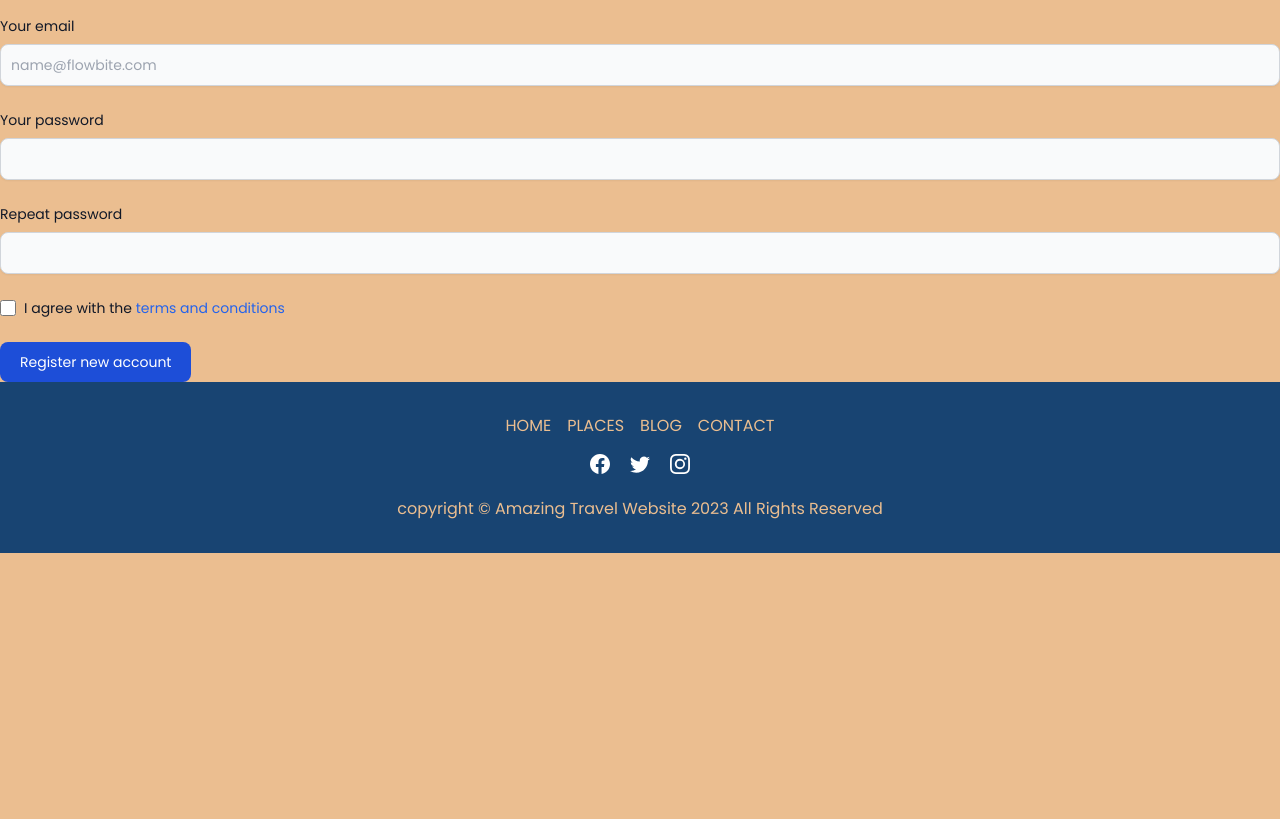
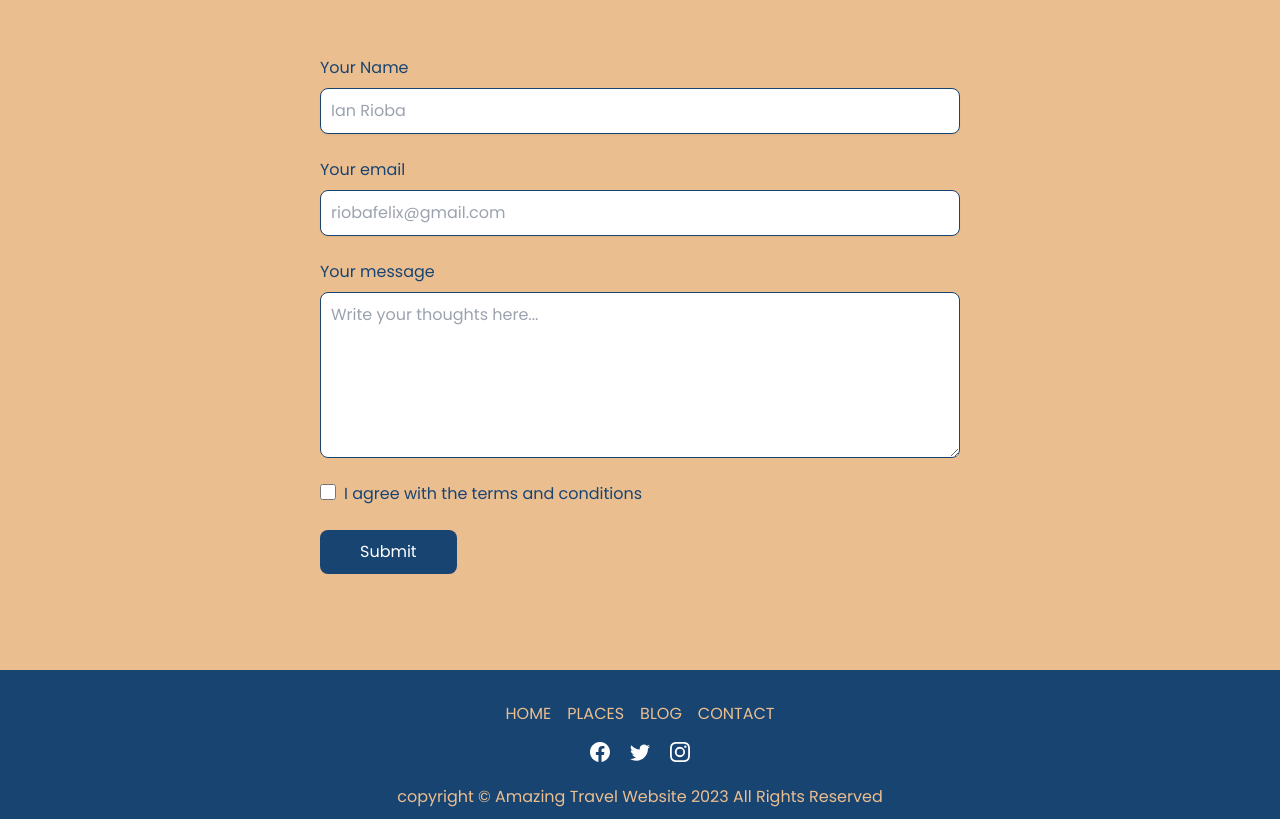
Before and after one commit to Rioba-Ian/gastbyTourismJamStack, a Gatsby site: page /contact in a window 1280 px wide. Shown: the part 584-1403 px from the top of the page. Before the commit the page ends 1137 px from the top, so only its background shows below. Built offline with nearby package versions, Linux system fonts and the light colour scheme; Gatsby itself is replaced by a stand-in of ours; a web font is replaced by a local one.

Commit message:
contact form styling

```diff
--- a/src/components/Contact.jsx
+++ b/src/components/Contact.jsx
@@ -1,88 +1,91 @@
 import React from "react";
 import Title from "./Title";
 import "../css/contact.css";
-import Layout from "./Layout";
-import StyledHero from "./StyledHero";
-import { graphql } from "gatsby";
 
 export default function Contact() {
   return (
-    <section className="contact-section">
+    <section className="contact-section mt-4 mb-16">
+      <div className="title-wrapper font-bold">
         <Title title="contact" subtitle="us" />
-      <form>
+      </div>
+      <div className="contact-form w-4/5 md:w-1/2 max-w-2xl mx-auto py-6">
+        <form action="https://formspree.io/f/mrgvvkze" method="POST">
           <div class="mb-6">
             <label
               for="email"
-            class="block mb-2 text-sm font-medium text-gray-900 dark:text-white"
+              className="block mb-2 font-sm font-medium text-dark-blue dark:text-white"
+            >
+              Your Name
+            </label>
+            <input
+              type="text"
+              id="email"
+              className="shadow-sm bg-gray-50 border border-gray-300 text-gray-900 font-sm rounded-lg focus:ring-blue-500 focus:border-blue-500 block w-full p-2.5 dark:bg-gray-700 dark:border-gray-600 dark:placeholder-gray-400 dark:text-white dark:focus:ring-blue-500 dark:focus:border-blue-500 dark:shadow-sm-light"
+              placeholder="Ian Rioba"
+              required
+            />
+          </div>
+          <div className="mb-6">
+            <label
+              for="email"
+              className="block mb-2 font-sm font-medium text-gray-900 dark:text-white"
             >
               Your email
             </label>
             <input
               type="email"
               id="email"
-            class="shadow-sm bg-gray-50 border border-gray-300 text-gray-900 text-sm rounded-lg focus:ring-blue-500 focus:border-blue-500 block w-full p-2.5 dark:bg-gray-700 dark:border-gray-600 dark:placeholder-gray-400 dark:text-white dark:focus:ring-blue-500 dark:focus:border-blue-500 dark:shadow-sm-light"
-            placeholder="name@flowbite.com"
+              placeholder="riobafelix@gmail.com"
+              className="shadow-sm bg-gray-50 border border-gray-300 text-gray-900 font-sm rounded-lg focus:ring-blue-500 focus:border-blue-500 block w-full p-2.5 dark:bg-gray-700 dark:border-gray-600 dark:placeholder-gray-400 dark:text-white dark:focus:ring-blue-500 dark:focus:border-blue-500 dark:shadow-sm-light"
               required
             />
           </div>
-        <div class="mb-6">
+          <div className="mb-6">
             <label
-            for="password"
-            class="block mb-2 text-sm font-medium text-gray-900 dark:text-white"
+              for="message"
+              className="block mb-2 font-sm font-medium text-dark-blue dark:text-white"
             >
-            Your password
+              Your message
             </label>
-          <input
-            type="password"
-            id="password"
-            class="shadow-sm bg-gray-50 border border-gray-300 text-gray-900 text-sm rounded-lg focus:ring-blue-500 focus:border-blue-500 block w-full p-2.5 dark:bg-gray-700 dark:border-gray-600 dark:placeholder-gray-400 dark:text-white dark:focus:ring-blue-500 dark:focus:border-blue-500 dark:shadow-sm-light"
-            required
-          />
+            <textarea
+              id="message"
+              rows="6"
+              className="block p-2.5 w-full font-sm text-gray-900 bg-gray-50 rounded-lg border border-gray-300 focus:ring-blue-500 focus:border-blue-500 dark:bg-gray-700 dark:border-gray-600 dark:placeholder-gray-400 dark:text-white dark:focus:ring-blue-500 dark:focus:border-blue-500"
+              placeholder="Write your thoughts here..."
+            ></textarea>
           </div>
-        <div class="mb-6">
-          <label
-            for="repeat-password"
-            class="block mb-2 text-sm font-medium text-gray-900 dark:text-white"
-          >
-            Repeat password
-          </label>
-          <input
-            type="password"
-            id="repeat-password"
-            class="shadow-sm bg-gray-50 border border-gray-300 text-gray-900 text-sm rounded-lg focus:ring-blue-500 focus:border-blue-500 block w-full p-2.5 dark:bg-gray-700 dark:border-gray-600 dark:placeholder-gray-400 dark:text-white dark:focus:ring-blue-500 dark:focus:border-blue-500 dark:shadow-sm-light"
-            required
-          />
-        </div>
-        <div class="flex items-start mb-6">
-          <div class="flex items-center h-5">
+          <div className="flex items-start mb-6">
+            <div className="flex items-center h-5">
               <input
                 id="terms"
                 type="checkbox"
                 value=""
-              class="w-4 h-4 border border-gray-300 rounded bg-gray-50 focus:ring-3 focus:ring-blue-300 dark:bg-gray-700 dark:border-gray-600 dark:focus:ring-blue-600 dark:ring-offset-gray-800 dark:focus:ring-offset-gray-800"
+                className="w-4 h-4 border border-gray-300 rounded bg-gray-50 focus:ring-3 focus:ring-blue-300 dark:bg-gray-700 dark:border-gray-600 dark:focus:ring-blue-600 dark:ring-offset-gray-800 dark:focus:ring-offset-gray-800"
                 required
               />
             </div>
             <label
               for="terms"
-            class="ml-2 text-sm font-medium text-gray-900 dark:text-gray-300"
+              className="ml-2 font-sm font-medium text-gray-900 dark:text-gray-300"
             >
               I agree with the{" "}
               <a
                 href="#"
-              class="text-blue-600 hover:underline dark:text-blue-500"
+                className="text-blue-600 hover:underline dark:text-blue-500"
               >
                 terms and conditions
               </a>
             </label>
           </div>
           <button
-          type="submit"
-          class="text-white bg-blue-700 hover:bg-blue-800 focus:ring-4 focus:outline-none focus:ring-blue-300 font-medium rounded-lg text-sm px-5 py-2.5 text-center dark:bg-blue-600 dark:hover:bg-blue-700 dark:focus:ring-blue-800"
+            type="button"
+            style={{ color: "#fff" }}
+            className="bg-dark-blue hover:bg-blue-800 focus:ring-4 focus:ring-blue-300 font-medium rounded-lg font-sm px-10 py-2.5 mr-2 mb-2 dark:bg-blue-600 dark:hover:bg-blue-700 focus:outline-none dark:focus:ring-blue-800"
           >
-          Register new account
+            Submit
           </button>
         </form>
+      </div>
     </section>
   );
 }
--- a/src/pages/contact.jsx
+++ b/src/pages/contact.jsx
@@ -18,7 +18,6 @@ export const query = graphql`
 `;
 
 export default function contact({ data }) {
-  console.log(data);
   return (
     <Layout>
       <StyledHero img={data.contactBcg.childImageSharp.fluid}></StyledHero>
--- a/tailwind.config.js
+++ b/tailwind.config.js
@@ -6,6 +6,9 @@ module.exports = {
     "./src/components/**/*.{js,jsx,ts,tsx}",
   ],
   theme: {
+    colors: {
+      "dark-blue": "#184472",
+    },
     extend: {},
   },
   plugins: [],
```
Lines whose indentation alone changed are shown as unchanged.
